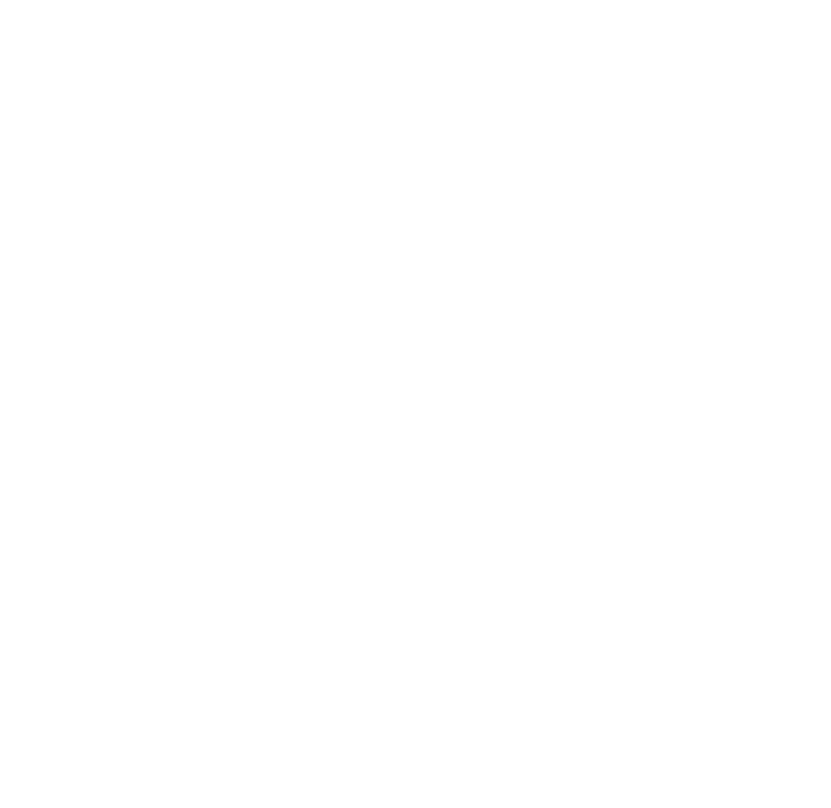
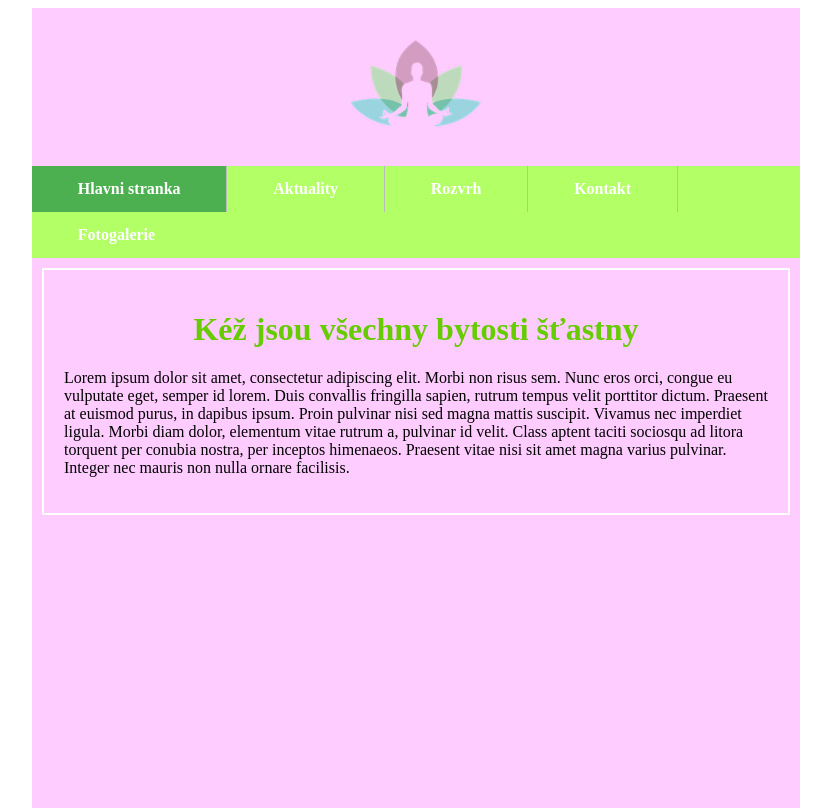
Before and after one commit to Serbiaguy96/JogaBlog.github.io, a plain HTML site: page index.html in a window 1280 px wide. Shown: the whole page, without its empty margins (232-1063 px from the left). Drawn offline with Linux system fonts and the light colour scheme.

Commit message:
Main prerequisits of the page and first build

```diff
--- a/css/styles.css
+++ b/css/styles.css
@@ -0,0 +1,71 @@
+
+html, body{
+	width: 100%;
+	height: 100%;
+}
+
+.mainDiv {
+	position: relative;
+	text-align: center;
+	background-color: #ffccff;
+	margin-right: 20%;
+	margin-left: 20%;
+	margin-top: 0;
+	margin-bottom: 10%;
+	height: 100%;
+}
+
+
+.mainImage {
+	width: 20%;
+}
+
+ul {
+    list-style-type: none;
+    margin: 0;
+    padding: 0;
+    overflow: hidden;
+    background-color: #b3ff66;
+}
+
+li {
+    float: left;
+    border-right:1px solid #bbb;
+}
+
+li:last-child {
+    border-right: none;
+}
+
+li a {
+    display: block;
+    color: white;
+    font-weight: bold;
+    text-align: center;
+    padding: 14px 45.85px;
+    text-decoration: none;
+}
+
+li a:hover:not(.active) {
+    background-color: #66cc00;
+}
+
+.active {
+	background-color: #4CAF50;
+}
+
+
+.article {
+	text-align: left;
+	padding: 20px 20px;
+	border: 2px solid white;
+	margin: 10px 10px;
+}
+
+.article-title {
+	text-align: center;
+	color: #66cc00;
+}
+
+.article-paragraph{
+}
--- a/index.html
+++ b/index.html
@@ -4,18 +4,29 @@
 <head>
   <meta charset="utf-8">
 
-  <title>The HTML5 Herald</title>
+  <title>Joga pro všechny</title>
   <meta name="description" content="The HTML5 Herald">
   <meta name="author" content="SitePoint">
 
   <link rel="stylesheet" href="css/styles.css?v=1.0">
 
-  <!--[if lt IE 9]>
-    <script src="https://cdnjs.cloudflare.com/ajax/libs/html5shiv/3.7.3/html5shiv.js"></script>
-  <![endif]-->
 </head>
 
 <body>
-  <script src="js/scripts.js"></script>
+<div class="mainDiv">
+	<img src="meditation.png" class="mainImage">
+	<ul>
+		<li><a class="active" href="hlavni stranka">Hlavni stranka</a></li>
+		<li><a href="aktuality">Aktuality</a></li>
+		<li><a href="rozvrh">Rozvrh</a></li>
+		<li><a href="kontakt">Kontakt</a></li>
+		<li><a href="Fotogalerie">Fotogalerie</a></li>
+	</ul>
+	<div class="article">
+		<h1 class="article-title">Kéž jsou všechny bytosti šťastny</h1>
+		<p class="article-paragraph">Lorem ipsum dolor sit amet, consectetur adipiscing elit. Morbi non risus sem. Nunc eros orci, congue eu vulputate eget, semper id lorem. Duis convallis fringilla sapien, rutrum tempus velit porttitor dictum. Praesent at euismod purus, in dapibus ipsum. Proin pulvinar nisi sed magna mattis suscipit. Vivamus nec imperdiet ligula. Morbi diam dolor, elementum vitae rutrum a, pulvinar id velit. Class aptent taciti sociosqu ad litora torquent per conubia nostra, per inceptos himenaeos. Praesent vitae nisi sit amet magna varius pulvinar. Integer nec mauris non nulla ornare facilisis.</p>
+	</div>
+</div>
+<script src="js/scripts.js"></script>
 </body>
 </html>
```
Also changed, not shown: meditation.png (added), namaste.jpg (added).
